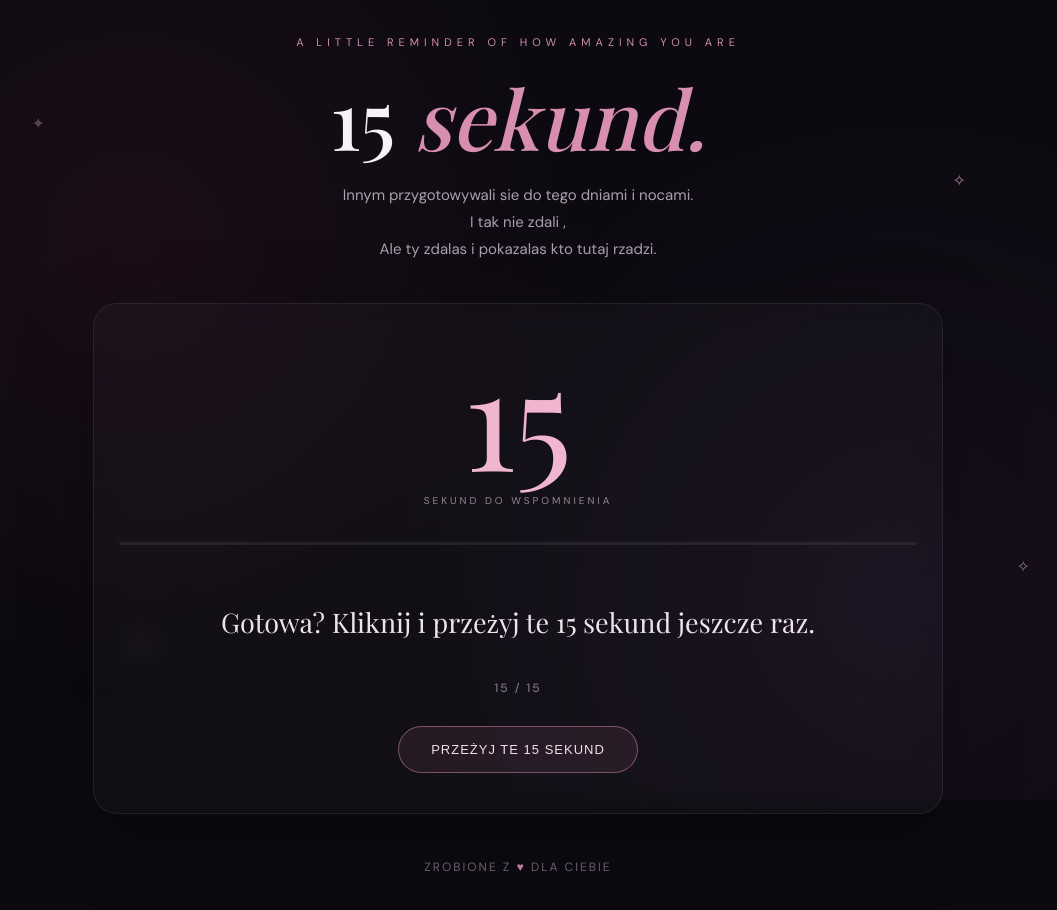
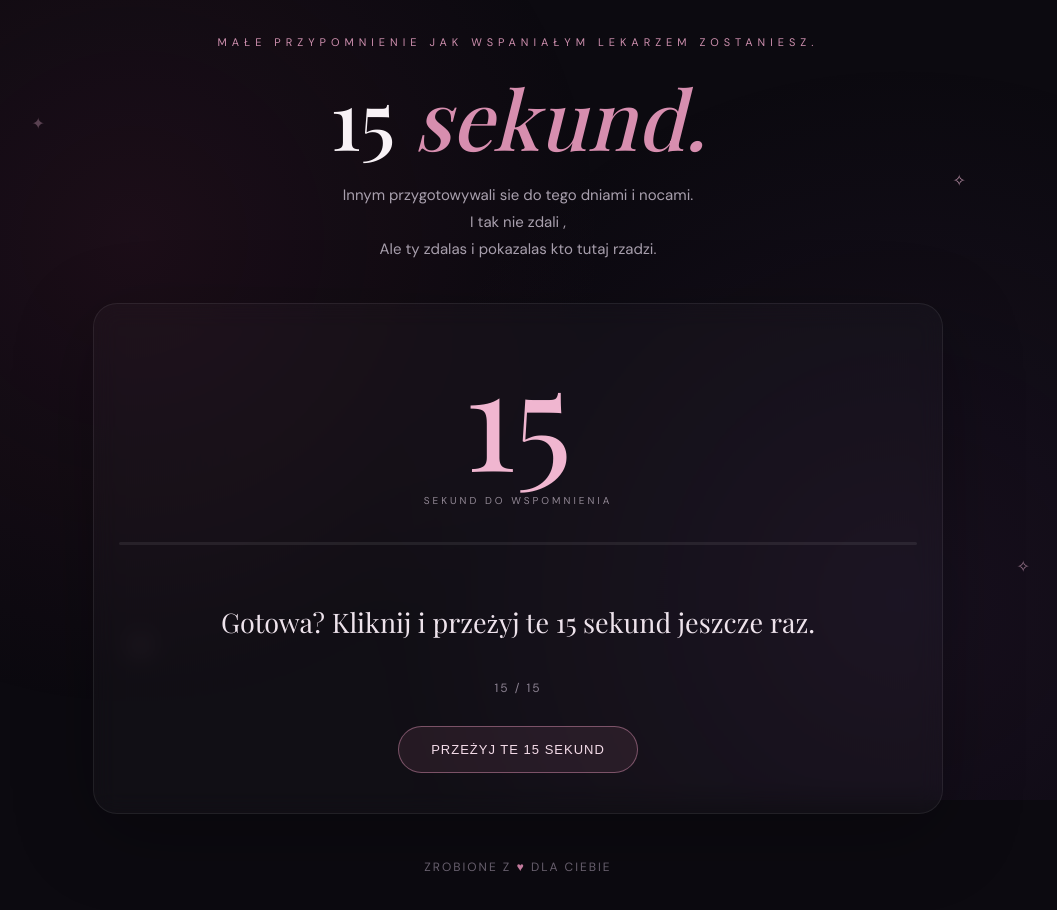
Before and after one commit to srokadominik2-source/Zosiasuperlekarz, a plain HTML site: page index.html in a window 1280 px wide. Shown: the whole page, without its empty margins (122-1179 px from the left). Drawn offline with nearby package versions, Linux system fonts and the light colour scheme; a web font is replaced by a local one.

Commit message:
Update index.html

```diff
--- a/index.html
+++ b/index.html
@@ -279,7 +279,7 @@ button:disabled {
 <section class="page" id="firstPage">
 <div class="container">
 
-    <div class="small-title">A little reminder of how amazing you are</div>
+    <div class="small-title">Małe przypomnienie jak wspaniałym lekarzem zostaniesz.</div>
 
     <h1>15 <span>sekund.</span></h1>
 
```
